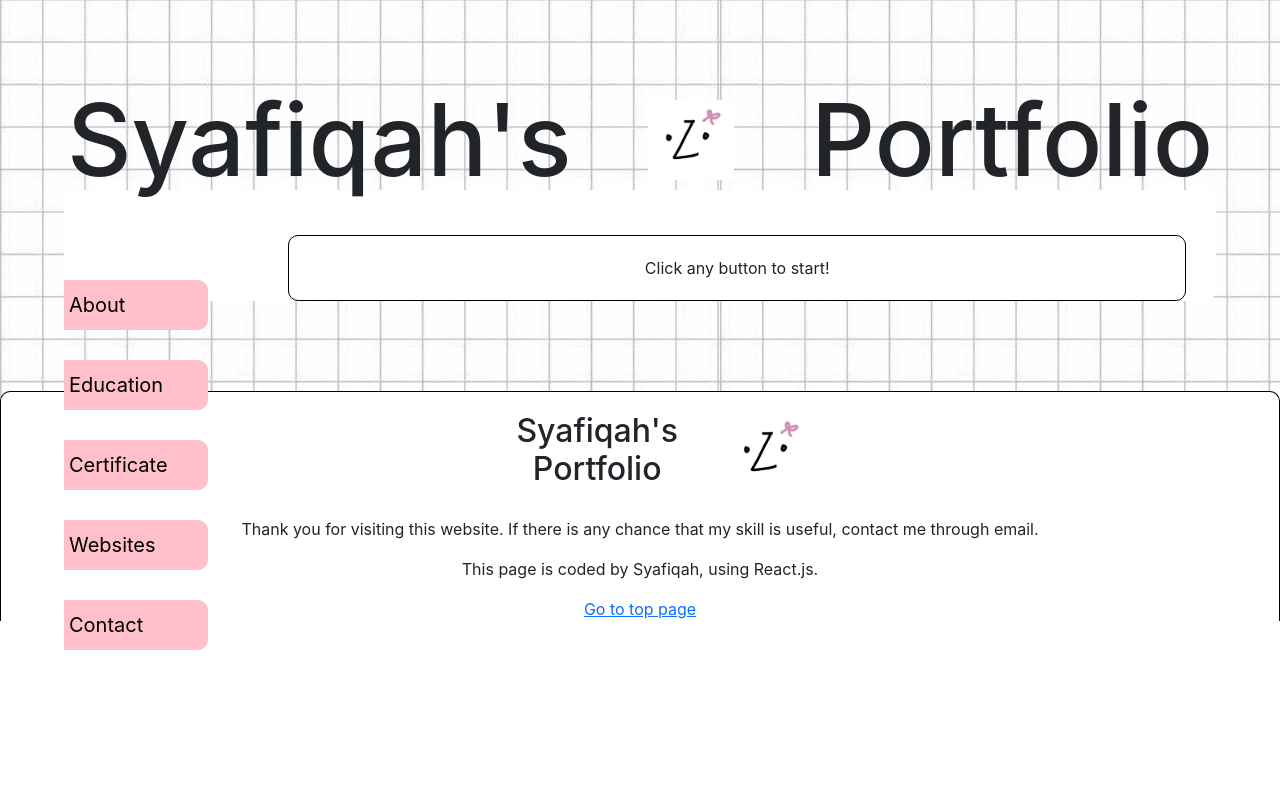
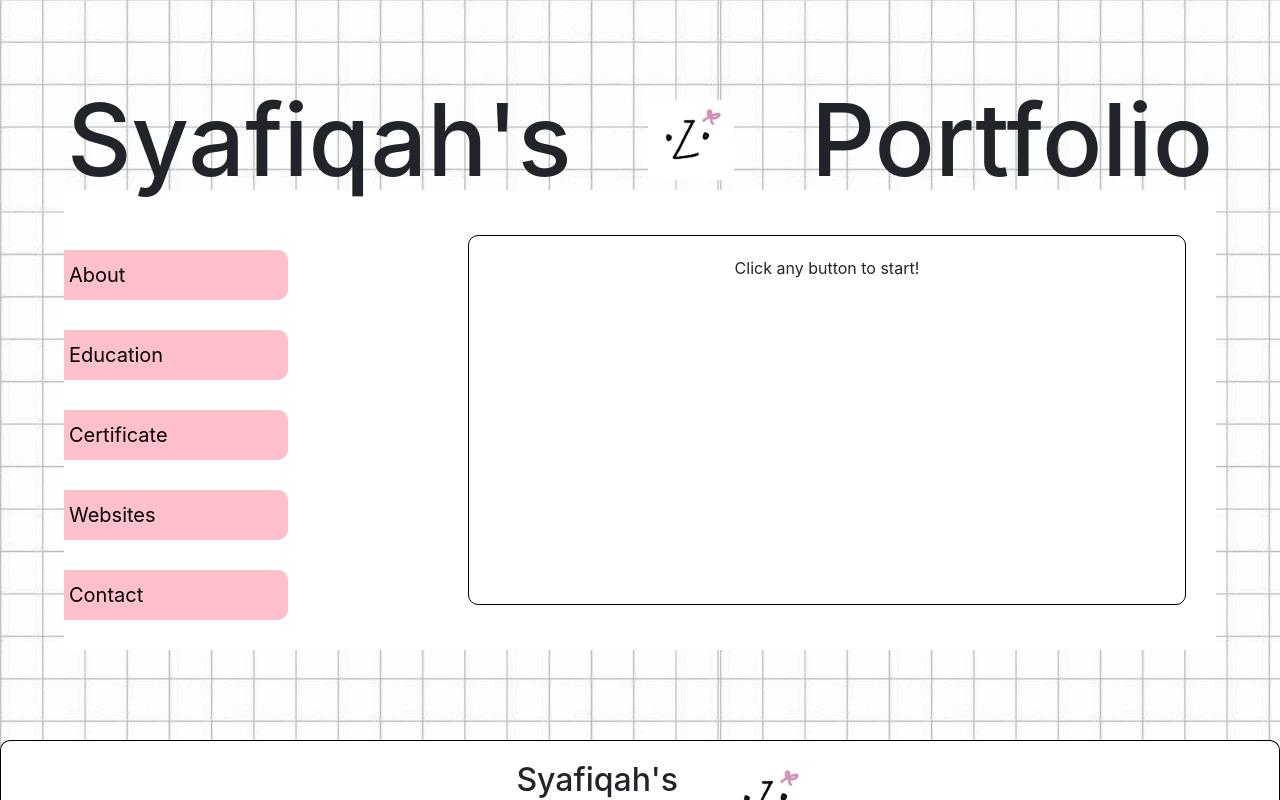
Before and after one commit to cosylily/website-portfolio, a React (Create React App) app: page / in a window 1280 px wide. Shown: the top 800 px of the page. Built offline with nearby package versions, Linux system fonts and the light colour scheme.

Commit message:
set the position of the navigation to be sticky

```diff
--- a/src/App.css
+++ b/src/App.css
@@ -26,11 +26,13 @@ header {
   background-color: white;
   margin: 0 auto;
   border-radius: 10px;
-  padding: 30px 30px 0 0;
+  padding: 30px 30px 30px 0;
+  display: grid;
+  grid-template-columns: 20% 80%;
 }
 
 button {
-  margin: 30px 30px 30px 0;
+  margin: 30px 30px 0 0;
   display: flex;
   justify-content: flex-start;
   border: 0px;
@@ -42,7 +44,10 @@ button {
   border-bottom-left-radius: 0px;
   width: 100%;
 }
-
+.buttonsinbuttons {
+  position: sticky;
+  top: 200px;
+}
 button:hover {
   cursor: pointer;
   background-color: black;
@@ -50,13 +55,7 @@ button:hover {
   width: 100%;
   transition: all ease 0.2s;
 }
-.buttons {
-  position: absolute;
-  top: 250px;
-}
-.aboutbutton {
-  margin-bottom: 0px;
-}
+
 .aboutnavi {
   background-color: pink;
   width: 80%;
--- a/src/App.js
+++ b/src/App.js
@@ -22,6 +22,7 @@ function App() {
       </header>
       <div className="canvas">
         <div className="buttons">
+          <div className="buttonsinbuttons">
             <button onClick={changeAbout} className="aboutbutton">
               About
             </button>
@@ -37,6 +38,7 @@ function App() {
             <button onClick={changeCertificate}>Certificate</button>
             <button onClick={changeWebsites}>Websites</button>{" "}
             <button onClick={changeContact}>Contact</button>
+          </div>
         </div>
         <div className="emptyspace">
           <div className="introduction">
```
Lines whose indentation alone changed are shown as unchanged.
